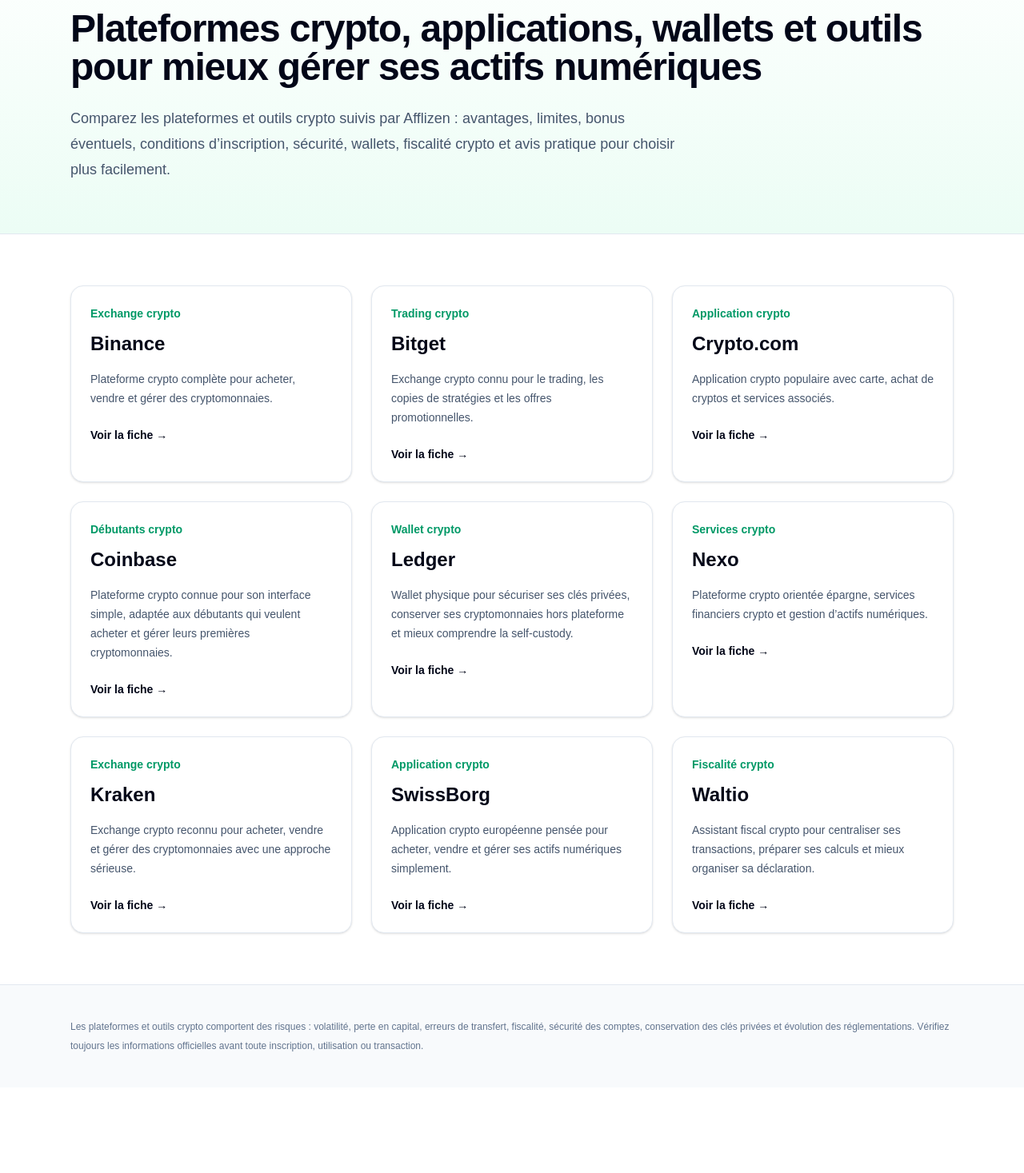
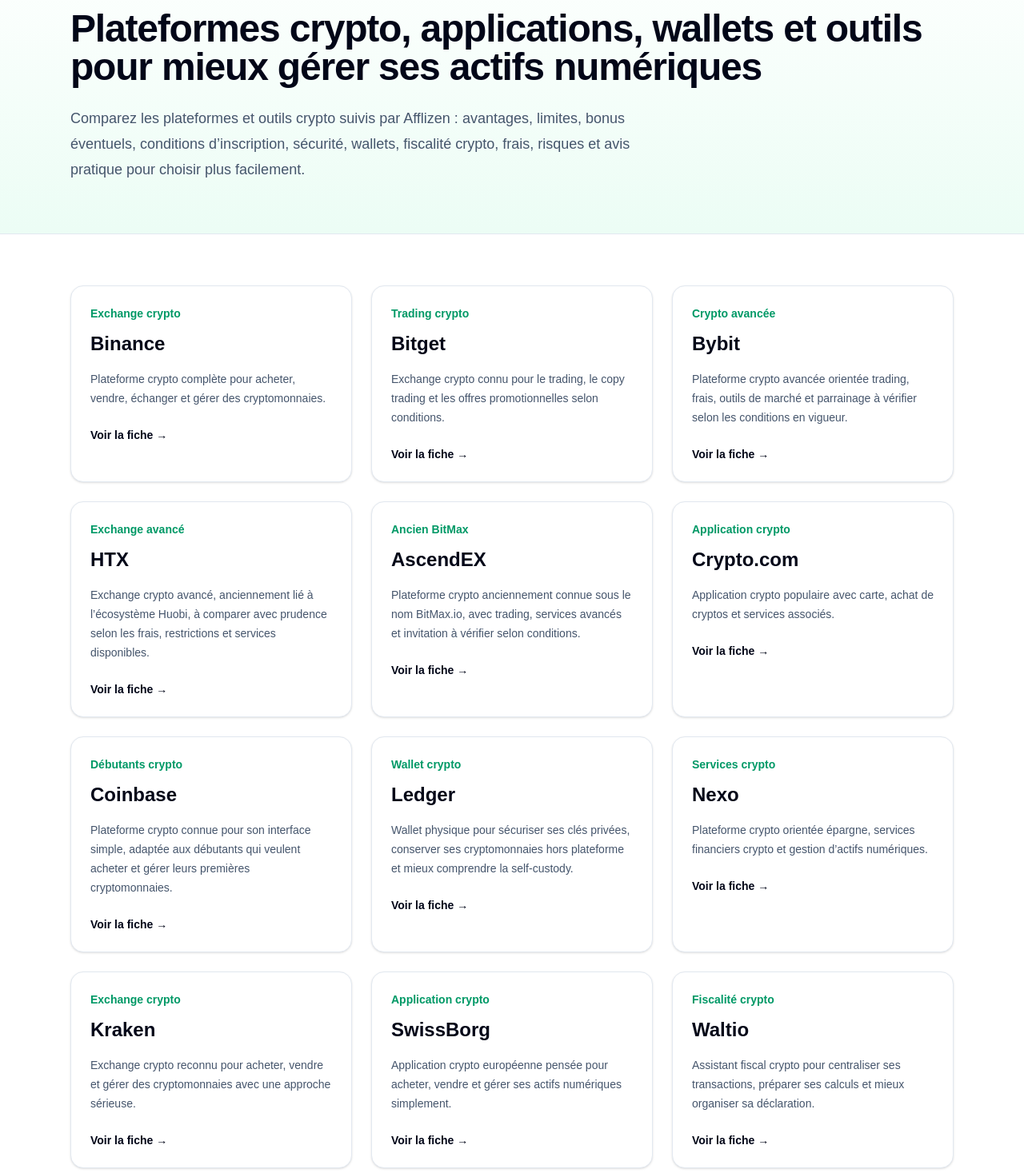
Before and after one commit to sebastienfoulon22-commits/afflizen, a Next.js app: page /crypto in a window 1280 px wide. Shown: the part 223-1690 px from the top of the page at 80% size. Before the commit the page ends 1583 px from the top, so only its background shows below. Built offline with nearby package versions, Linux system fonts and the light colour scheme.

Commit message:
ajout nouvelles plateformes crypto dans categorie

```diff
--- a/app/crypto/page.tsx
+++ b/app/crypto/page.tsx
@@ -2,16 +2,16 @@
 
 export const metadata: Metadata = {
   title:
-    "Crypto : comparatif Binance, Bitget, Crypto.com, Coinbase, Ledger, Nexo, Kraken, SwissBorg et Waltio",
+    "Crypto : comparatif Binance, Bitget, Bybit, HTX, AscendEX, Coinbase, Ledger et plus",
   description:
-    "Comparez les plateformes et outils crypto suivis par Afflizen : Binance, Bitget, Crypto.com, Coinbase, Ledger, Nexo, Kraken, SwissBorg et Waltio. Avis, avantages, limites et points à vérifier.",
+    "Comparez les plateformes et outils crypto suivis par Afflizen : Binance, Bitget, Bybit, HTX, AscendEX, Crypto.com, Coinbase, Ledger, Nexo, Kraken, SwissBorg et Waltio. Avis, avantages, limites et points à vérifier.",
   alternates: {
     canonical: "https://afflizen.com/crypto",
   },
   openGraph: {
     title: "Crypto : comparatif des plateformes suivies par Afflizen",
     description:
-      "Découvrez les fiches crypto Afflizen : plateformes d’échange, applications crypto, wallet physique, fiscalité crypto, avantages, limites et points à vérifier.",
+      "Découvrez les fiches crypto Afflizen : plateformes d’échange, applications crypto, wallets physiques, fiscalité crypto, avantages, limites, risques et points à vérifier.",
     url: "https://afflizen.com/crypto",
     siteName: "Afflizen",
     locale: "fr_BE",
@@ -24,15 +24,36 @@
     name: "Binance",
     slug: "/crypto/binance",
     description:
-      "Plateforme crypto complète pour acheter, vendre et gérer des cryptomonnaies.",
+      "Plateforme crypto complète pour acheter, vendre, échanger et gérer des cryptomonnaies.",
     bonus: "Exchange crypto",
   },
   {
     name: "Bitget",
     slug: "/crypto/bitget",
     description:
-      "Exchange crypto connu pour le trading, les copies de stratégies et les offres promotionnelles.",
+      "Exchange crypto connu pour le trading, le copy trading et les offres promotionnelles selon conditions.",
     bonus: "Trading crypto",
+  },
+  {
+    name: "Bybit",
+    slug: "/crypto/bybit",
+    description:
+      "Plateforme crypto avancée orientée trading, frais, outils de marché et parrainage à vérifier selon les conditions en vigueur.",
+    bonus: "Crypto avancée",
+  },
+  {
+    name: "HTX",
+    slug: "/crypto/htx",
+    description:
+      "Exchange crypto avancé, anciennement lié à l’écosystème Huobi, à comparer avec prudence selon les frais, restrictions et services disponibles.",
+    bonus: "Exchange avancé",
+  },
+  {
+    name: "AscendEX",
+    slug: "/crypto/ascendex",
+    description:
+      "Plateforme crypto anciennement connue sous le nom BitMax.io, avec trading, services avancés et invitation à vérifier selon conditions.",
+    bonus: "Ancien BitMax",
   },
   {
     name: "Crypto.com",
@@ -100,8 +121,8 @@
           <p className="mt-6 max-w-3xl text-lg leading-8 text-slate-600">
             Comparez les plateformes et outils crypto suivis par Afflizen :
             avantages, limites, bonus éventuels, conditions d’inscription,
-            sécurité, wallets, fiscalité crypto et avis pratique pour choisir
-            plus facilement.
+            sécurité, wallets, fiscalité crypto, frais, risques et avis pratique
+            pour choisir plus facilement.
           </p>
         </div>
       </section>
@@ -135,11 +156,13 @@
       <section className="border-t border-slate-200 bg-slate-50 py-10">
         <div className="mx-auto max-w-6xl px-6">
           <p className="text-xs leading-6 text-slate-500">
-            Les plateformes et outils crypto comportent des risques : volatilité,
-            perte en capital, erreurs de transfert, fiscalité, sécurité des
-            comptes, conservation des clés privées et évolution des
-            réglementations. Vérifiez toujours les informations officielles avant
-            toute inscription, utilisation ou transaction.
+            Les plateformes et outils crypto comportent des risques :
+            volatilité, perte en capital, erreurs de transfert, fiscalité,
+            sécurité des comptes, conservation des clés privées, frais, produits
+            avancés, restrictions par pays et évolution des réglementations.
+            Vérifiez toujours les informations officielles avant toute
+            inscription, utilisation, transaction ou conservation d’actifs
+            numériques.
           </p>
         </div>
       </section>
```
